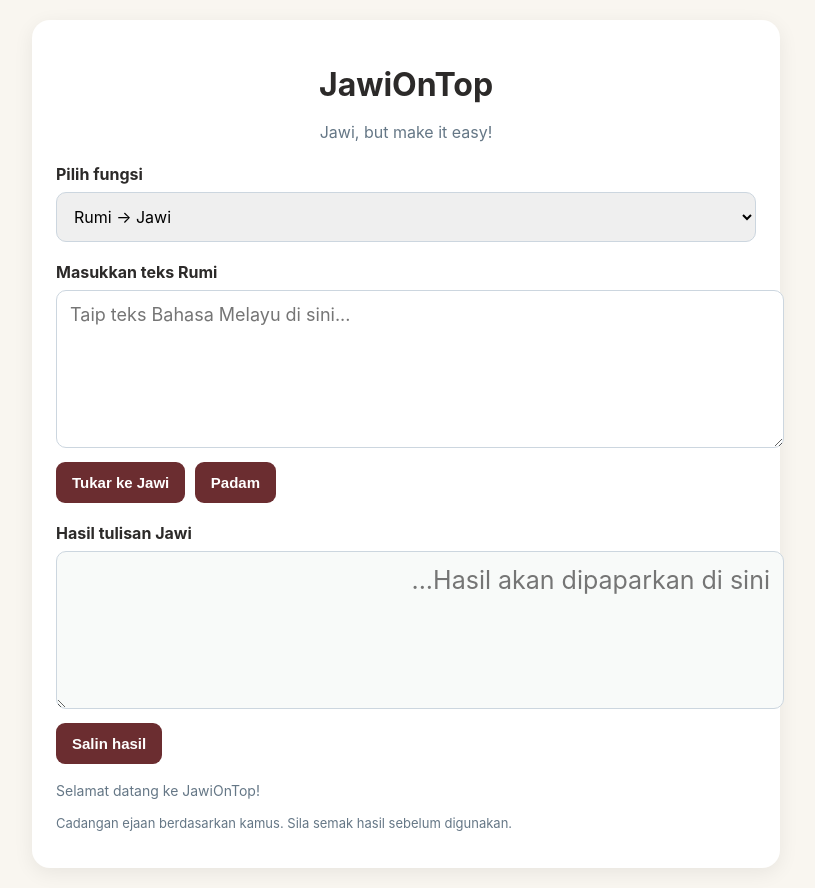
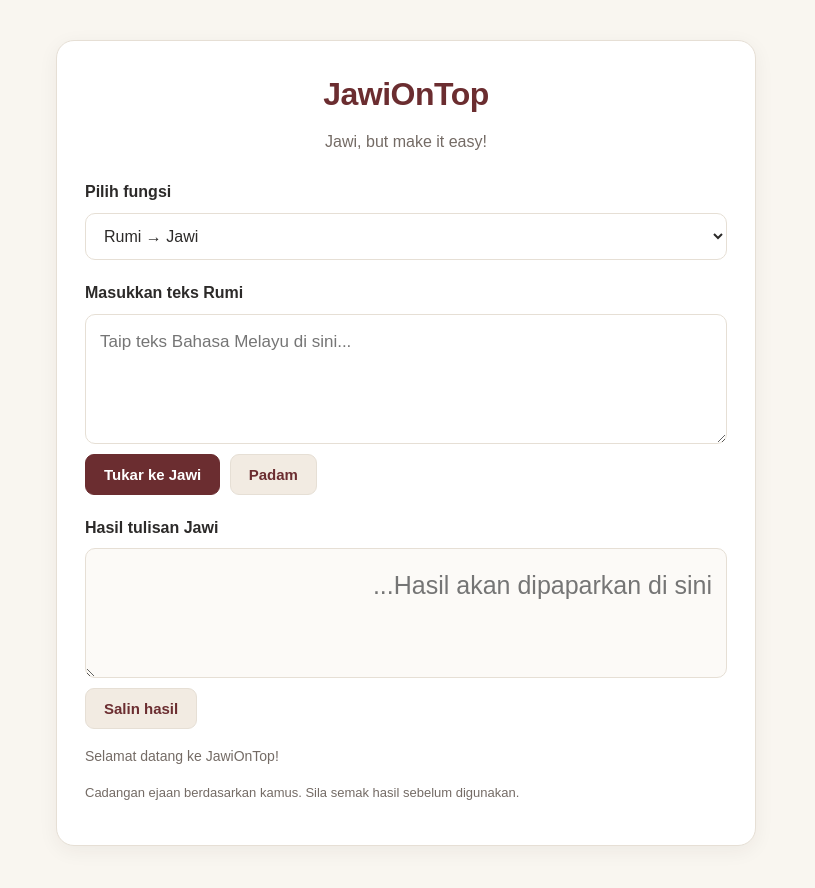
Before and after one commit to hassyabasirah/JawiOnTop, a Flask app: page / in a window 1280 px wide. Shown: the whole page, without its empty margins (234-1049 px from the left). After the commit the page ends 846 px from the top, so only its background shows below. Run offline with Flask 3, Linux system fonts and the light colour scheme.

Commit message:
Update index.html

```diff
--- a/templates/index.html
+++ b/templates/index.html
@@ -15,111 +15,159 @@
     --border-color: #E6DFD5;
     --text-main: #2C2A29;
     --text-muted: #746B65;
+    --soft-beige: #F2EBE2;
 }
+
+/* Asas halaman */
+* {
+    box-sizing: border-box;
+}
+
 body {
+    margin: 0;
+    padding: 20px;
     background-color: var(--bg-beige);
     color: var(--text-main);
-    font-family: 'Inter', sans-serif;
-  }
+    font-family: Arial, sans-serif;
+    line-height: 1.6;
+}
 
-  /* Kotak Teks & Kad */
-  textarea, input[type="text"], .card, .box {
+/* Bekas utama */
+.container {
+    width: 100%;
+    max-width: 700px;
+    margin: 20px auto;
+    padding: 28px;
     background-color: var(--card-bg);
     border: 1px solid var(--border-color);
-    border-radius: 12px;
-    padding: 12px;
-  }
-
-  /* Butang Tema Maroon */
-  button, .btn, input[type="submit"] {
-    background-color: var(--primary-maroon) !important;
-    color: #FFFFFF !important;
-    border-radius: 8px;
-    border: none;
-    font-weight: 600;
-    padding: 10px 20px;
-    cursor: pointer;
-  }
-
-  button:hover, .btn:hover {
-    background-color: var(--primary-hover) !important;
-  }
-
-.container {
-    max-width: 700px;
-    margin: 20px auto;
-    padding: 24px;
-    background: white;
     border-radius: 18px;
-    box-shadow: 0 5px 20px #00000012;
+    box-shadow: 0 5px 20px rgba(44, 42, 41, 0.06);
 }
 
+/* Tajuk */
 h1 {
+    margin-top: 0;
+    margin-bottom: 8px;
+    color: var(--primary-maroon);
     text-align: center;
-    color: ;
-    margin-bottom: 8px;
+    font-size: 32px;
+    letter-spacing: -0.5px;
 }
 
 .subtitle {
+    margin-top: 0;
+    margin-bottom: 24px;
+    color: var(--text-muted);
     text-align: center;
-    color: #657786;
-    line-height: 1.5;
+    line-height: 1.7;
 }
 
+/* Label */
 label {
     display: block;
     margin: 20px 0 8px;
-    font-weight: bold;
+    color: var(--text-main);
+    font-weight: 600;
 }
 
-select, textarea {
+/* Input dan pilihan */
+select,
+textarea,
+input[type="text"] {
+    display: block;
     width: 100%;
-    padding: 13px;
-    border: 1px solid #ccd6df;
+    padding: 13px 14px;
+    border: 1px solid var(--border-color);
     border-radius: 10px;
+    background-color: var(--card-bg);
+    color: var(--text-main);
     font: inherit;
+    transition: border-color 0.2s, box-shadow 0.2s;
 }
 
+/* Fokus input */
+select:focus,
+textarea:focus,
+input[type="text"]:focus {
+    outline: none;
+    border-color: var(--primary-maroon);
+    box-shadow: 0 0 0 3px rgba(107, 45, 48, 0.10);
+}
+
+/* Ruang memasukkan teks */
 textarea {
     min-height: 130px;
     resize: vertical;
-    font-size: 18px;
+    font-size: 17px;
 }
 
+/* Hasil tulisan Jawi */
 #output {
     direction: rtl;
     text-align: right;
     font-size: 25px;
-    background: #f8faf9;
+    line-height: 1.9;
+    background-color: #FCFAF7;
+    overflow-wrap: anywhere;
 }
 
-button {
-    padding: 12px 16px;
+/* Butang utama */
+button,
+.btn,
+input[type="submit"] {
+    display: inline-block;
     margin: 10px 5px 0 0;
-    border: 0;
+    padding: 11px 18px;
+    border: 1px solid var(--primary-maroon);
     border-radius: 9px;
-    background: ;
-    color: white;
+    background-color: var(--primary-maroon);
+    color: #FFFFFF;
     font-size: 15px;
+    font-weight: 600;
+    font-family: inherit;
     cursor: pointer;
+    transition: background-color 0.2s, transform 0.2s;
 }
 
-button.secondary {
-    background: #e6efec;
-    color: ;
+button:hover,
+.btn:hover,
+input[type="submit"]:hover {
+    background-color: var(--primary-hover);
 }
 
-button:disabled {
-    opacity: .6;
+button:active,
+.btn:active {
+    transform: translateY(1px);
+}
+
+/* Butang sekunder */
+button.secondary,
+.btn.secondary {
+    background-color: var(--soft-beige);
+    color: var(--primary-maroon);
+    border-color: var(--border-color);
+}
+
+button.secondary:hover,
+.btn.secondary:hover {
+    background-color: #E9DED2;
+}
+
+/* Butang ketika proses berjalan */
+button:disabled,
+input[type="submit"]:disabled {
+    opacity: 0.6;
     cursor: wait;
 }
 
+/* Mesej sistem */
 #message {
-    color: #657786;
+    color: var(--text-muted);
     font-size: 14px;
-    line-height: 1.5;
+    line-height: 1.7;
 }
 
+/* Cadangan ejaan */
 #suggestions {
     margin-top: 16px;
     line-height: 1.8;
@@ -128,23 +176,65 @@ button:disabled {
 .suggestion {
     display: inline-block;
     margin: 4px;
-    padding: 7px 10px;
-    background: #e6efec;
-    color: #176b57;
+    padding: 7px 11px;
+    background-color: var(--soft-beige);
+    color: var(--primary-maroon);
+    border: 1px solid var(--border-color);
     border-radius: 7px;
     cursor: pointer;
-    border: 1px solid #c7ded5;
+    transition: background-color 0.2s;
 }
 
-.note {
-    font-size: 13px;
-    color: #657786;
+.suggestion:hover {
+    background-color: #E9DED2;
 }
 
+/* Nota kecil */
+.note {
+    color: var(--text-muted);
+    font-size: 13px;
+    line-height: 1.6;
+}
+
+/* Pautan */
+a {
+    color: var(--primary-maroon);
+}
+
+a:hover {
+    color: var(--primary-hover);
+}
+
+/* Paparan telefon */
 @media (max-width: 480px) {
-    .container { padding: 18px; }
-    button { margin-right: 3px; }
-}
+    body {
+        padding: 12px;
+    }
+
+    .container {
+        margin: 10px auto;
+        padding: 20px 16px;
+        border-radius: 14px;
+    }
+
+    h1 {
+        font-size: 27px;
+    }
+
+    textarea {
+        font-size: 16px;
+    }
+
+    #output {
+        font-size: 22px;
+    }
+
+    button,
+    .btn,
+    input[type="submit"] {
+        margin-right: 3px;
+    }
+
 </style>
 </head>
 
```
